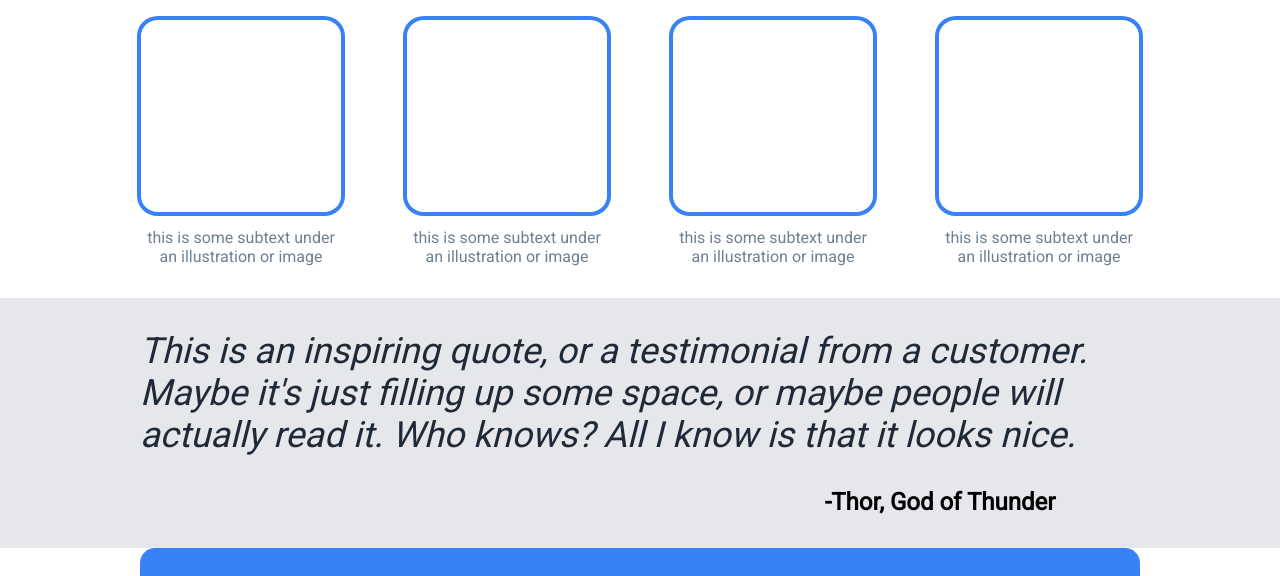
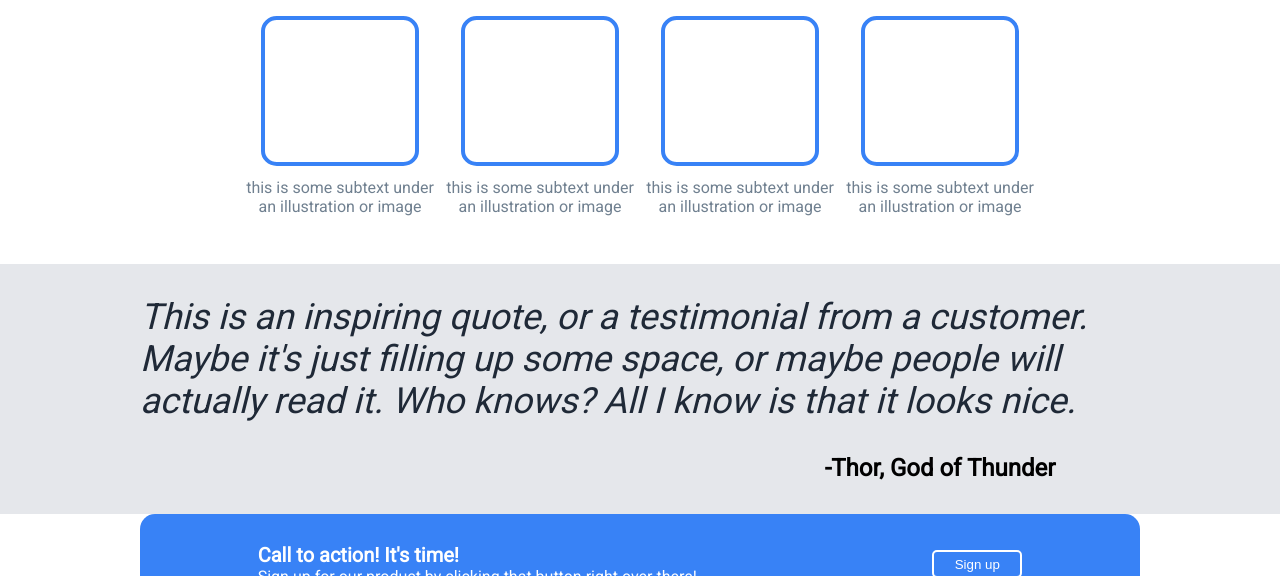
Before and after one commit to tblouir/landing-page, a plain HTML site: page index.html in a window 1280 px wide. Shown: the part 524-1100 px from the top of the page. Drawn offline with Linux system fonts and the light colour scheme.

Commit message:
Made center cards smaller

```diff
--- a/styles.css
+++ b/styles.css
@@ -95,6 +95,7 @@ body {
 
 .section-content {
     max-width: 400px;
+    color: lightgray;
 }
 
 .center-content {
@@ -102,7 +103,7 @@ body {
     flex-direction: column;
     align-items: center;
     justify-content: center;
-    padding: 0 0 32px 0;
+    padding: 0 0 48px 0;
     flex: 1 1 0;
 }
 
@@ -115,18 +116,17 @@ body {
 
 .cards {
     display: flex;
-    gap: 16px;
+    /* gap: 8px; */
     flex-wrap: wrap;
 }
 
 .card {
     display: flex;
     flex-direction: column;
-    height: 250px;
-    width: 250px;
+    height: 200px;
+    width: 200px;
     justify-content: center;
     align-items: center;
-    flex-wrap: nowrap;
 }
 
 .card-text {
@@ -137,11 +137,8 @@ body {
 }
 
 .card-image {
-    height: 200px;
-    width: 200px;
-    max-width: 200px;
-    max-height: 200px;
-    flex: 0 1 auto;
+    height: 150px;
+    width: 150px;
     border: solid 4px #3882F6;
     border-radius: 10%;
 }
```
